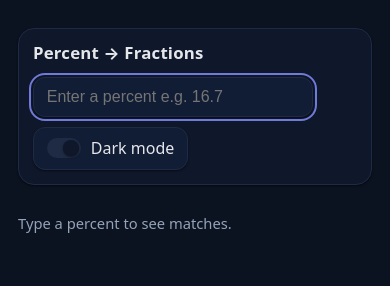
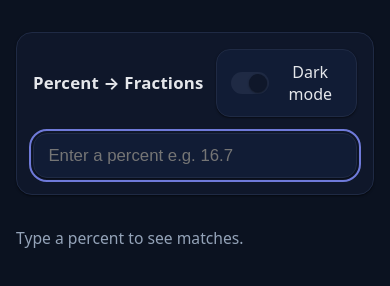
Before and after one commit to wildlySpeculating/fraction-to-percent, a plain HTML site: page index.html in a window 390 px wide. Drawn offline with nearby package versions, Linux system fonts and the light colour scheme.

Commit message:
improvments

```diff
--- a/index.html
+++ b/index.html
@@ -2,17 +2,21 @@
 <html lang="en">
   <head>
     <meta charset="UTF-8" />
+
+    <!-- ✅ Critical for iOS: prevents "zoomed out tiny UI" -->
+    <meta name="viewport" content="width=device-width, initial-scale=1, viewport-fit=cover" />
+
     <title>Percent → Fractions</title>
 
+    <!-- ✅ PWA / iOS installability -->
     <link rel="manifest" href="./manifest.webmanifest" />
     <meta name="theme-color" content="#0b1220" />
 
-    <!-- iOS Home Screen (Add to Home Screen) -->
     <meta name="apple-mobile-web-app-capable" content="yes" />
     <meta name="apple-mobile-web-app-status-bar-style" content="black-translucent" />
     <meta name="apple-mobile-web-app-title" content="Fractions" />
+    <link rel="apple-touch-icon" href="./apple-touch-icon.png" />
 
-    <link rel="apple-touch-icon" href="./apple-touch-icon.png" />
     <script src="https://unpkg.com/react@18/umd/react.development.js" crossorigin></script>
     <script src="https://unpkg.com/react-dom@18/umd/react-dom.development.js" crossorigin></script>
     <script src="https://unpkg.com/@babel/standalone/babel.min.js"></script>
@@ -27,10 +31,12 @@
         --border: #e5e7eb;
         --shadow: 0 1px 2px rgba(0, 0, 0, 0.08);
 
-        --s1: 6px;
-        --s2: 10px;
-        --s3: 14px;
-        --s4: 18px;
+        /* rhythm */
+        --s1: 8px;
+        --s2: 12px;
+        --s3: 16px;
+        --s4: 20px;
+        --s5: 28px;
 
         --focus: rgba(99, 102, 241, 0.75);
       }
@@ -51,16 +57,22 @@
         box-sizing: border-box;
       }
 
+      html,
+      body {
+        height: 100%;
+      }
+
       body {
         margin: 0;
         font-family: system-ui, -apple-system, BlinkMacSystemFont, sans-serif;
         background: var(--bg);
         color: var(--text);
-        padding: var(--s4);
+
+        padding: max(var(--s4), env(safe-area-inset-top)) max(var(--s3), env(safe-area-inset-right)) max(var(--s4), env(safe-area-inset-bottom)) max(var(--s3), env(safe-area-inset-left));
       }
 
       .container {
-        max-width: 860px;
+        max-width: 920px;
         margin: 0 auto;
       }
 
@@ -80,27 +92,52 @@
         box-shadow: var(--shadow);
       }
 
+      .headerRow {
+        display: flex;
+        align-items: center;
+        justify-content: space-between;
+        gap: var(--s2);
+      }
+
       h1 {
         font-size: 1.05rem;
         margin: 0;
         letter-spacing: 0.2px;
         line-height: 1.2;
+        text-wrap: nowrap;
       }
 
-      .controls {
+      /* .controls {
         margin-top: var(--s3);
         display: flex;
         align-items: center;
         justify-content: space-between;
         gap: var(--s2);
         flex-wrap: wrap;
+      } */
+
+      .controls {
+        margin-top: var(--s3);
+      }
+
+      /* ✅ On narrow screens, stack and put toggle ABOVE input */
+      @media (max-width: 640px) {
+        .controls {
+          flex-direction: column;
+          align-items: stretch;
+        }
+
+        .controls > .toggle {
+          order: -1;
+          align-self: flex-start;
+        }
       }
 
       input {
-        padding: 0.62rem 0.8rem;
-        font-size: 1rem;
-        width: 280px;
-        border-radius: 12px;
+        padding: 0.72rem 0.9rem;
+        font-size: 1.05rem;
+        width: min(420px, 100%);
+        border-radius: 14px;
         border: 1px solid var(--border);
         background: var(--surface2);
         color: var(--text);
@@ -123,8 +160,8 @@
         display: inline-flex;
         align-items: center;
         gap: 10px;
-        padding: 0.58rem 0.8rem;
-        border-radius: 12px;
+        padding: 0.7rem 0.9rem;
+        border-radius: 14px;
         border: 1px solid var(--border);
         background: var(--surface2);
         cursor: pointer;
@@ -133,8 +170,8 @@
       }
 
       .toggleDot {
-        width: 34px;
-        height: 20px;
+        width: 38px;
+        height: 22px;
         border-radius: 999px;
         background: var(--border);
         position: relative;
@@ -143,8 +180,8 @@
 
       .toggleDot::after {
         content: '';
-        width: 16px;
-        height: 16px;
+        width: 18px;
+        height: 18px;
         border-radius: 999px;
         background: var(--surface);
         position: absolute;
@@ -155,7 +192,7 @@
       }
 
       .toggleDot.on::after {
-        transform: translateX(14px);
+        transform: translateX(16px);
       }
 
       .results {
@@ -170,15 +207,17 @@
         border-radius: 16px;
         padding: var(--s3);
         box-shadow: var(--shadow);
+
         display: grid;
-        grid-template-columns: 160px 1fr;
+        grid-template-columns: 170px 1fr;
         gap: var(--s2);
         align-items: start;
       }
 
-      @media (max-width: 520px) {
+      @media (max-width: 640px) {
         .card {
           grid-template-columns: 1fr;
+          gap: var(--s2);
         }
       }
 
@@ -189,8 +228,8 @@
       }
 
       .main {
-        font-weight: 750;
-        font-size: 1.1rem;
+        font-weight: 800;
+        font-size: 1.2rem;
         line-height: 1.15;
       }
 
@@ -205,11 +244,12 @@
         display: inline-flex;
         align-items: baseline;
         gap: 10px;
-        padding: 0.44rem 0.62rem;
+        padding: 0.55rem 0.75rem;
         border-radius: 999px;
         border: 1px solid var(--border);
         background: var(--surface2);
         cursor: pointer;
+        touch-action: manipulation;
       }
 
       .pill:active {
@@ -217,7 +257,7 @@
       }
 
       .pct {
-        min-width: 4ch;
+        min-width: 4.2ch;
         text-align: right;
         opacity: 0.95;
         color: var(--muted);
@@ -236,26 +276,25 @@
       .status {
         margin-top: var(--s3);
         color: var(--muted);
-        font-size: 0.92rem;
+        font-size: 0.98rem;
       }
 
       .toast {
         position: fixed;
         left: 50%;
-        bottom: 18px;
+        bottom: calc(16px + env(safe-area-inset-bottom));
         transform: translateX(-50%);
         background: var(--surface);
         border: 1px solid var(--border);
         color: var(--text);
-        padding: 0.55rem 0.75rem;
-        border-radius: 12px;
+        padding: 0.65rem 0.85rem;
+        border-radius: 14px;
         box-shadow: 0 10px 30px rgba(0, 0, 0, 0.25);
-        font-size: 0.9rem;
+        font-size: 0.95rem;
       }
     </style>
   </head>
 
-  <!-- Dark by default -->
   <body class="dark">
     <div id="root"></div>
 
@@ -1119,7 +1158,7 @@
         98.6: ['68/69'],
       }
 
-      // Canonicalize all keys once so "08.3" and "8.3" both match.
+      // Canonicalize keys so "08.3" and "8.3" both match.
       const canonicalPercentMap = (() => {
         const out = Object.create(null)
         for (const [k, v] of Object.entries(percentToFractionMap)) {
@@ -1145,7 +1184,6 @@
       function App() {
         const [value, setValue] = React.useState('')
 
-        // Dark by default; localStorage overrides if user has toggled before.
         const [dark, setDark] = React.useState(() => {
           const saved = localStorage.getItem('demo_dark')
           if (saved === '1') return true
@@ -1176,7 +1214,7 @@
 
         const matches = React.useMemo(() => {
           if (entered.kind !== 'number') return null
-          const key = entered.num.toFixed(1) // normalizes "08.3" => "8.3"
+          const key = entered.num.toFixed(1)
           const arr = canonicalPercentMap[key]
           return Array.isArray(arr) ? arr : null
         }, [entered])
@@ -1203,15 +1241,15 @@
           <div className="container">
             <div className="topbar">
               <div className="panel">
-                <h1>Percent → Fractions</h1>
-
+                <div className="headerRow">
+                  <h1>Percent → Fractions</h1>
+                  <button type="button" className="toggle" role="switch" aria-checked={dark} onClick={() => setDark((d) => !d)}>
+                    <span className={'toggleDot ' + (dark ? 'on' : '')} aria-hidden="true" />
+                    <span className="textNowrap">Dark mode</span>
+                  </button>
+                </div>
                 <div className="controls">
                   <input ref={inputRef} type="text" inputMode="numeric" pattern="[0-9]*" placeholder="Enter a percent e.g. 16.7" value={value} onChange={(e) => setValue(e.target.value)} />
-
-                  <button type="button" className="toggle" role="switch" aria-checked={dark} onClick={() => setDark((d) => !d)}>
-                    <span className={'toggleDot ' + (dark ? 'on' : '')} aria-hidden="true" />
-                    <span>Dark mode</span>
-                  </button>
                 </div>
               </div>
             </div>
```
